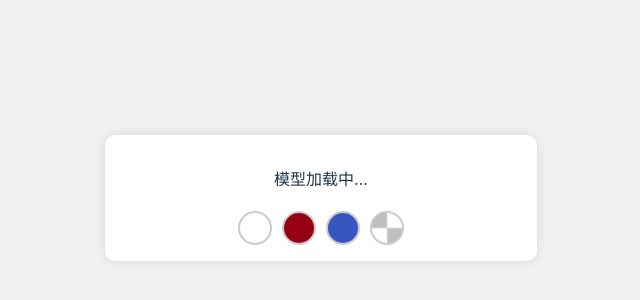
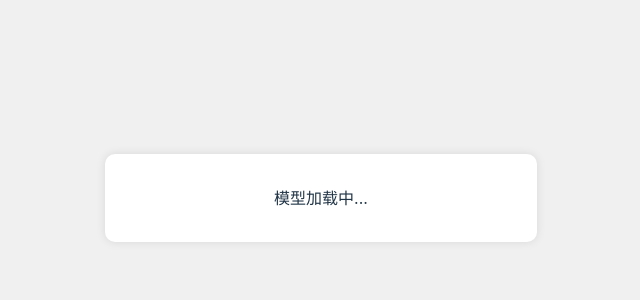
Before and after one commit to lorryrio/calico, a React (Vite) app: page / in a window 1280 px wide. Shown: the part 202-502 px from the top of the page, without its empty margins (319-959 px from the left). Built offline with nearby package versions, Linux system fonts and the light colour scheme.

Commit message:
feat: update style

```diff
--- a/src/App.jsx
+++ b/src/App.jsx
@@ -128,6 +128,7 @@ function App() {
           )}
         </div>
       )}
+      {image.processed && (
         <div className="color-buttons">
           {Object.keys(COLOR_MAP).map((color) => (
             <div
@@ -137,6 +138,7 @@ function App() {
             />
           ))}
         </div>
+      )}
     </div>
   );
 }
```
Lines whose indentation alone changed are shown as unchanged.
